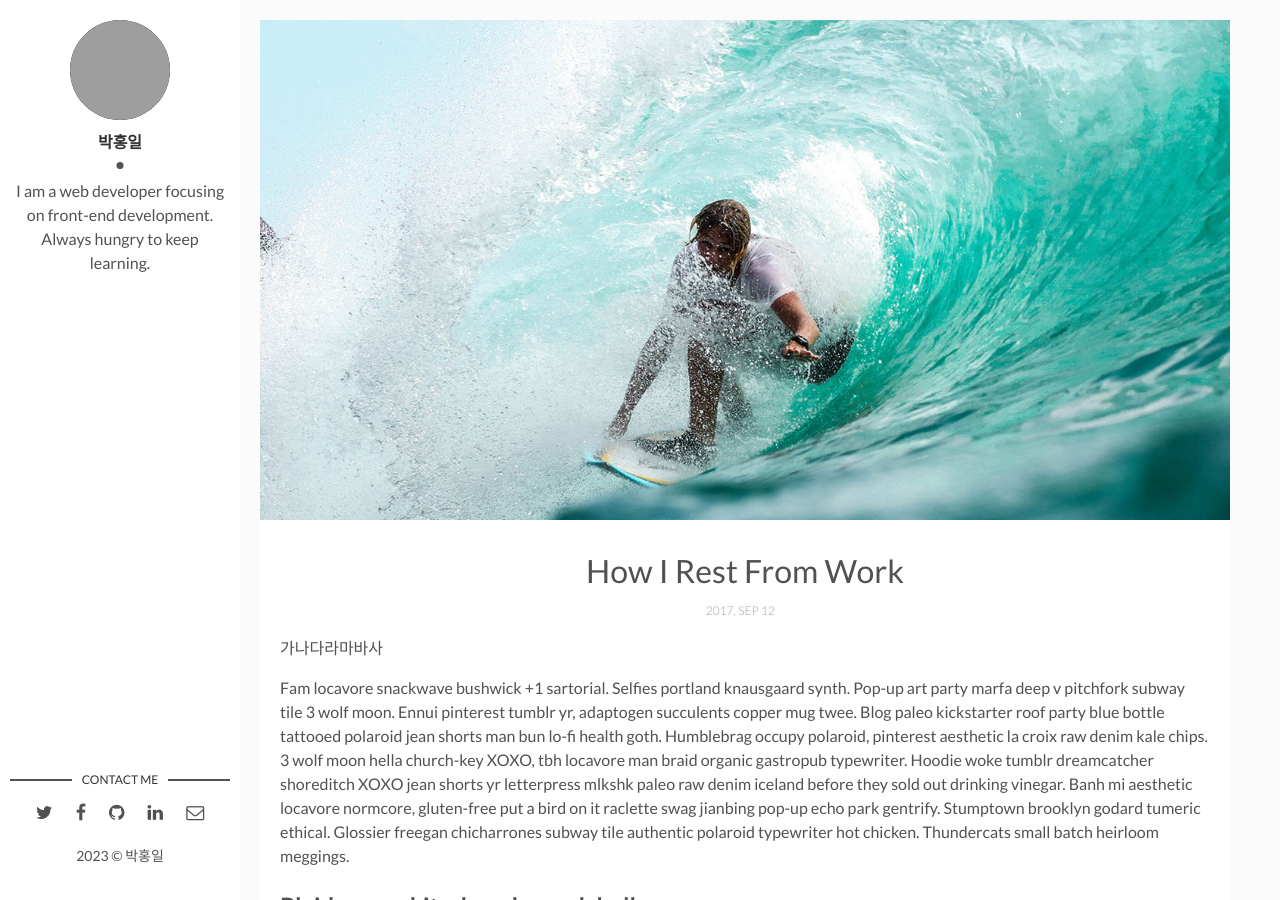
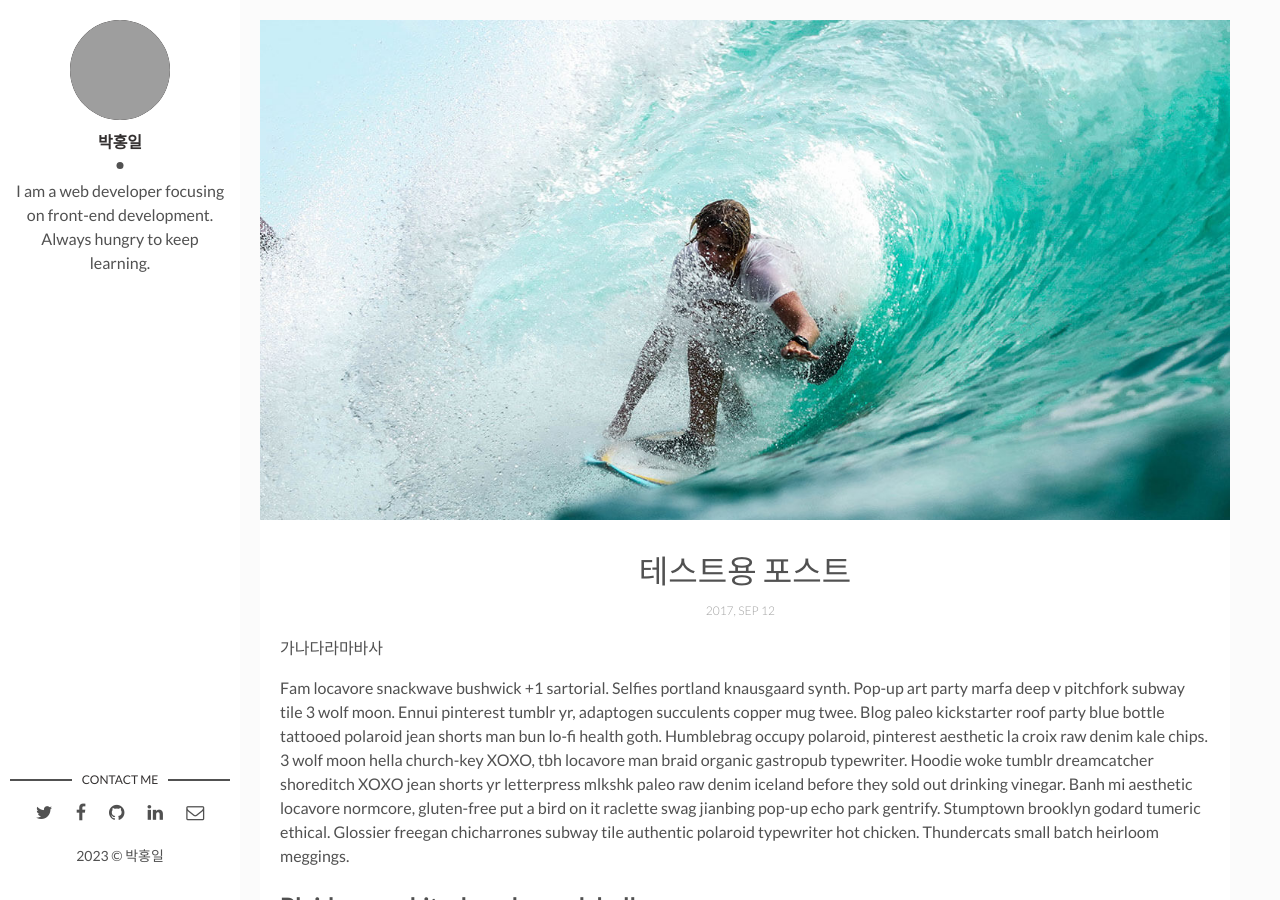
Before and after one commit to qkrghddlf/qkrghddlf.github.io, a Jekyll site: the page built from _posts/2017-04-06-how-i-rest-from-work.markdown, in a window 1280 px wide and 900 px high. Built offline with Jekyll 4.4.1, drawn with Linux system fonts in a browser that asks for light colours; comment, search, counter and statistics services are not loaded; grey boxes are pictures that could not be loaded.

Commit message:
feat: trd

```diff
--- a/_posts/2017-04-06-how-i-rest-from-work.markdown
+++ b/_posts/2017-04-06-how-i-rest-from-work.markdown
@@ -1,6 +1,6 @@
 ---
 layout: post
-title: How I Rest From Work
+title: 테스트용 포스트
 date: 2017-09-12 13:32:20 +0300
 description: You’ll find this post in your `_posts` directory. Go ahead and edit it and re-build the site to see your changes. # Add post description (optional)
 img: i-rest.jpg # Add image post (optional)
```
